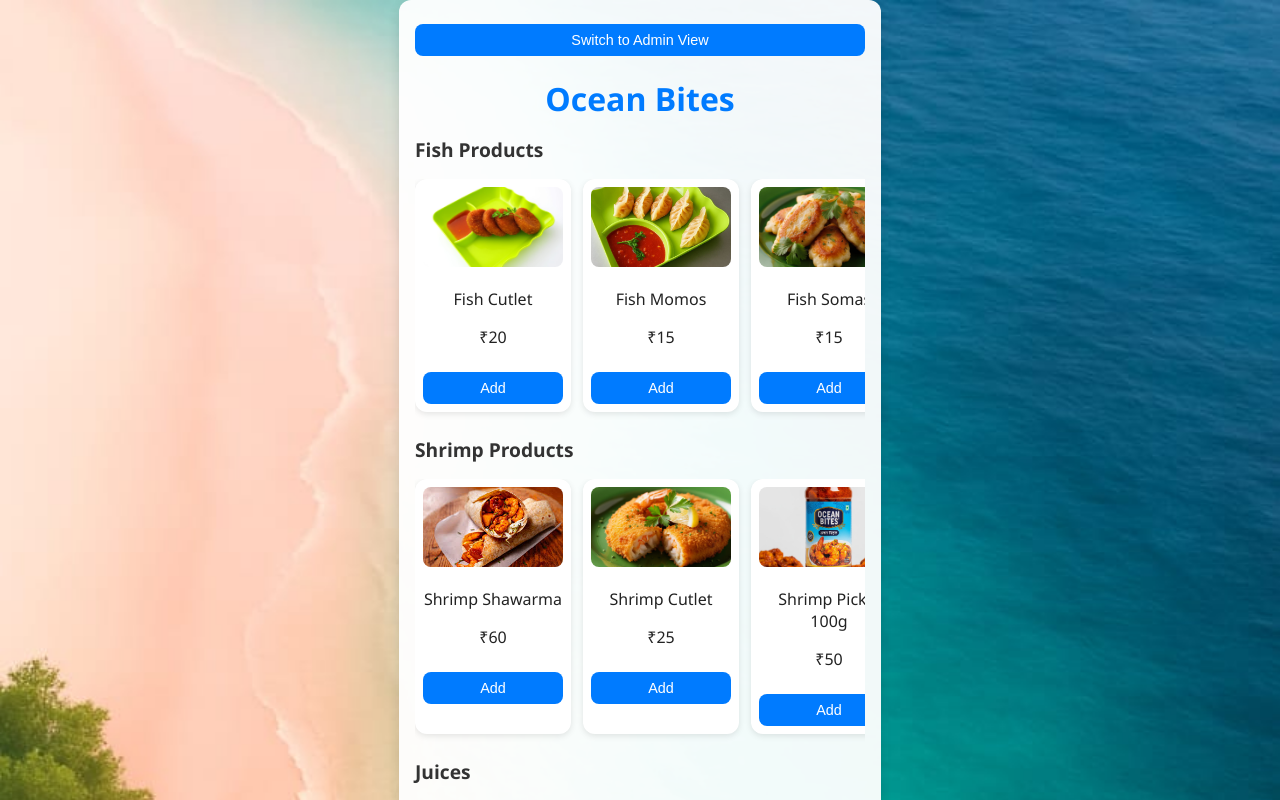
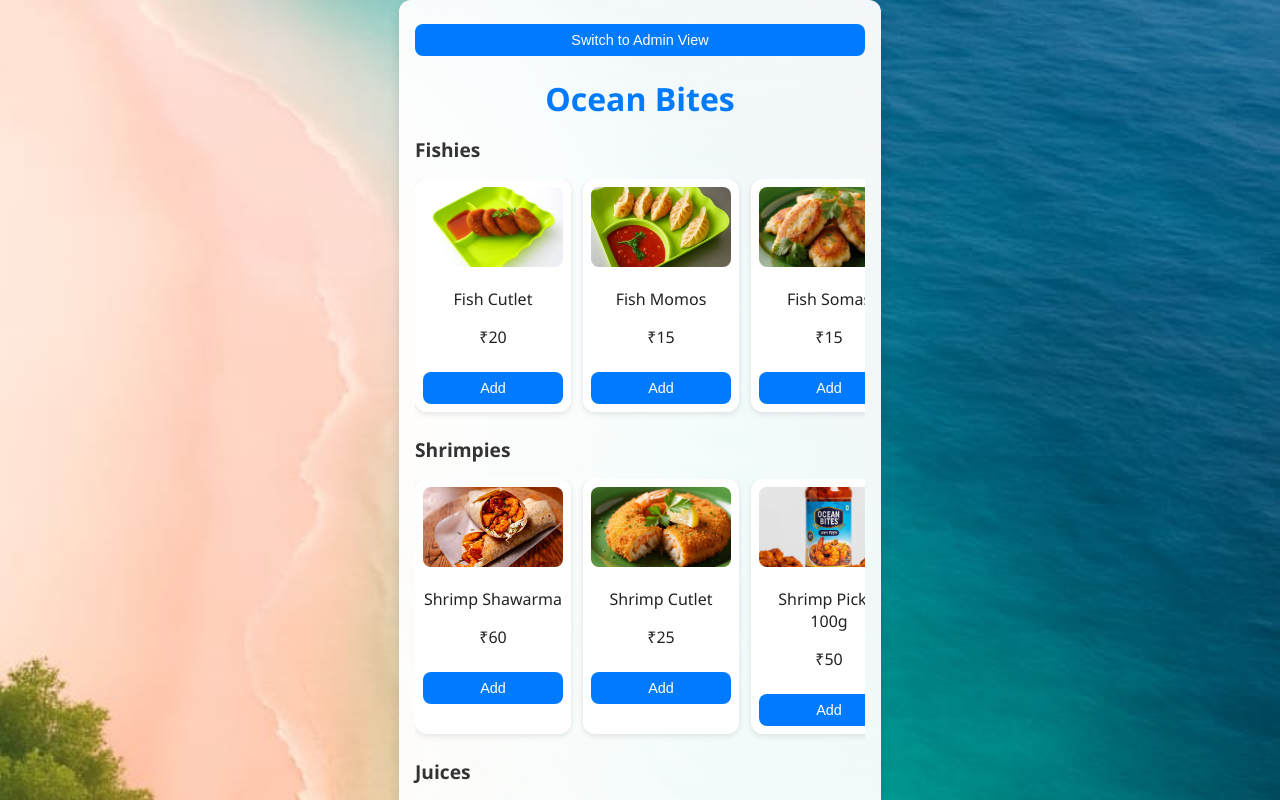
Before and after one commit to gaurabhutbay/OCEANBITES-2025, a React (Create React App) app: page / in a window 1280 px wide. Shown: the top 800 px of the page. Built offline with nearby package versions, Linux system fonts and the light colour scheme; no server answers.

Commit message:
small UI updates

```diff
--- a/src/App.js
+++ b/src/App.js
@@ -12,14 +12,14 @@ function App() {
   const [isAdminView, setIsAdminView] = useState(false);
 
   const groupedProducts = {
-    "Fish Products": [
+    "Fishies": [
       { name: "Fish Cutlet", price: 20, image: require("./assets/fish_cutlet.jpeg") },
       { name: "Fish Momos", price: 15, image: require("./assets/fish_momos.jpeg") },
       { name: "Fish Somas", price: 15, image: require("./assets/fish_somas.jpeg") },
       { name: "Fish 65", price: 20, image: require("./assets/fish_65.jpeg") },
       { name: "Fish Pickle 100g", price: 50, image: require("./assets/fish_pickle.jpeg") }
     ],
-    "Shrimp Products": [
+    "Shrimpies": [
       { name: "Shrimp Shawarma", price: 60, image: require("./assets/shrimp_shawarma.jpeg") },
       { name: "Shrimp Cutlet", price: 25, image: require("./assets/shrimp_cutlet.jpeg") },
       { name: "Shrimp Pickle 100g", price: 50, image: require("./assets/shrimp_pickle.jpeg") }
```
